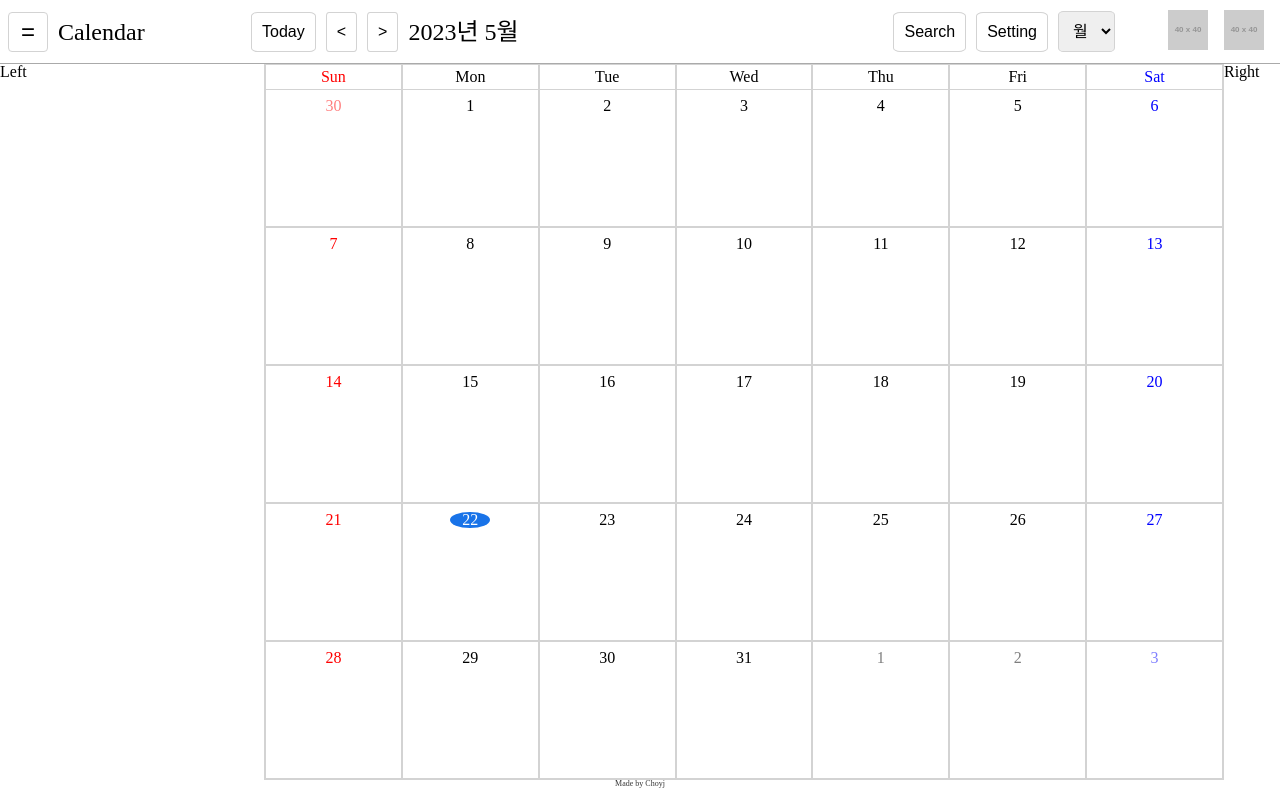
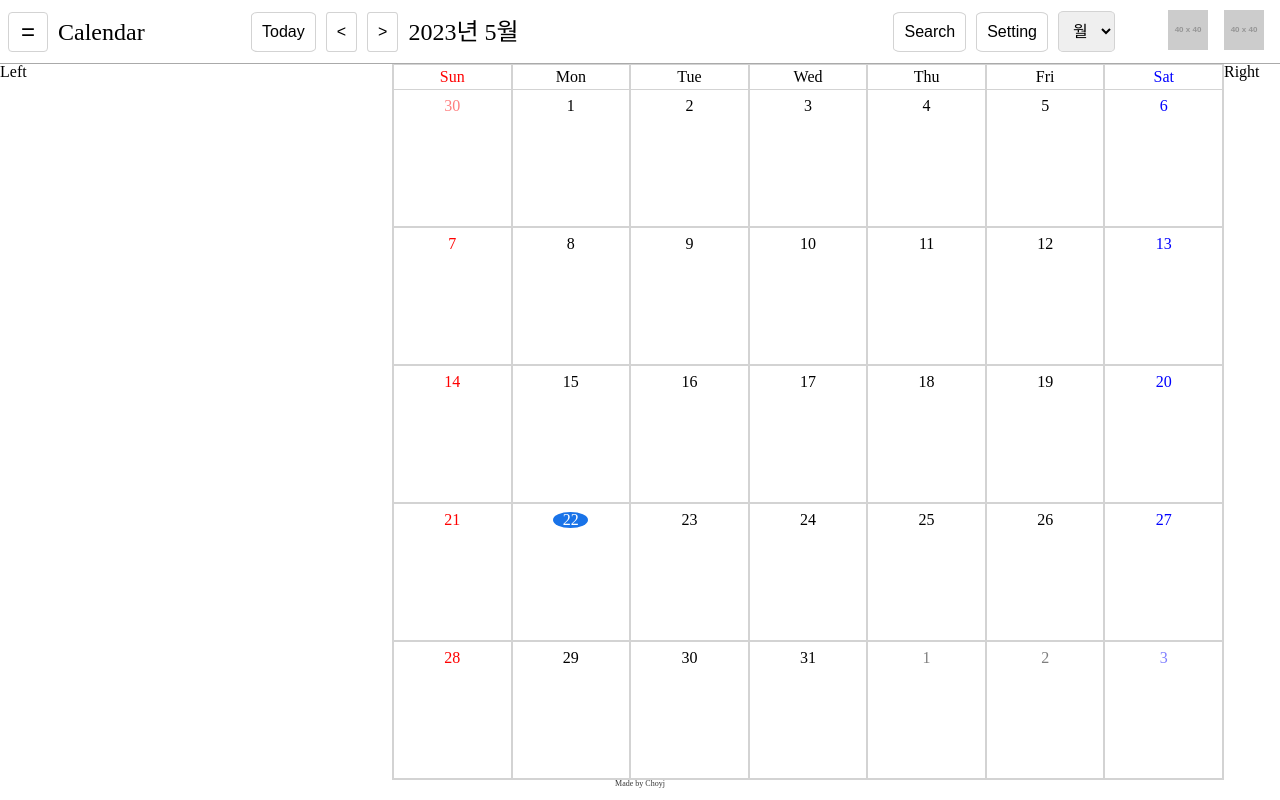
Before and after one commit to choyj2012/Calendar, a React (Vite) app: page / in a window 1280 px wide. Built offline with nearby package versions, Linux system fonts and the light colour scheme; no server answers.

Commit message:
Date 확장 관련 css 제거

```diff
--- a/src/Container.css
+++ b/src/Container.css
@@ -4,8 +4,8 @@
 }
 
 .container-left {
-  margin-left: -256px;
-  width: 256px;
+  margin-left: -30%;
+  width: 30%;
   transition: all 1000ms
   cubic-bezier(0.4, 0, 0.2, 1) 0s;
 }
@@ -20,16 +20,12 @@
   flex-direction: column;
   border: 1px solid lightgray;
   margin-left: 8px;
-
-  transition: flex-basis 1s cubic-bezier(0.4, 0, 0.2, 1) 0s;
 }
 
 .days {
   display: flex;
   flex-direction: row;
   flex: 0 0 auto;
-
-  transition: inherit;
 }
 
 .day {
@@ -38,21 +34,17 @@
   border-right: 0.5px solid lightgray;
   border-left: 0.5px solid lightgray;
   padding: 4px 0 4px 0;
-
-  transition: inherit;
 }
 
 .month {
   display: flex;
   flex-direction: column;
   flex: 1 1 0;
-  transition: inherit;
 }
 
 .week {
   display: flex;
   flex: 1 1 0;
-  transition: inherit;
 }
 
 .date {
@@ -63,8 +55,6 @@
   align-items: center;
   border: 0.5px solid lightgray;
   padding-top: 8px;
-
-  transition: inherit;
 }
 
 .date:hover {
@@ -90,14 +80,6 @@
   border-radius: 50%;
 }
 
-.selected-width{
-  flex-basis: 15%;
-}
-
-.selected-height{
-  flex-basis: 70%;
-}
-
 .container-right {
   width: 56px;
 }
```
